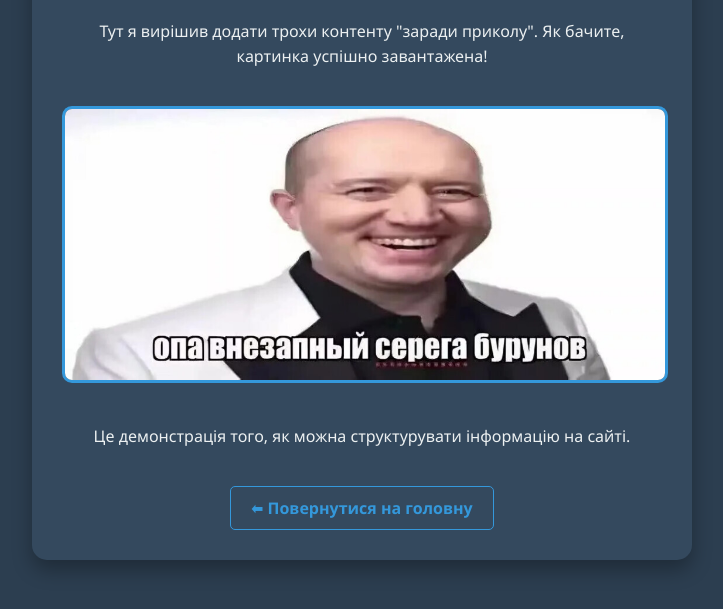
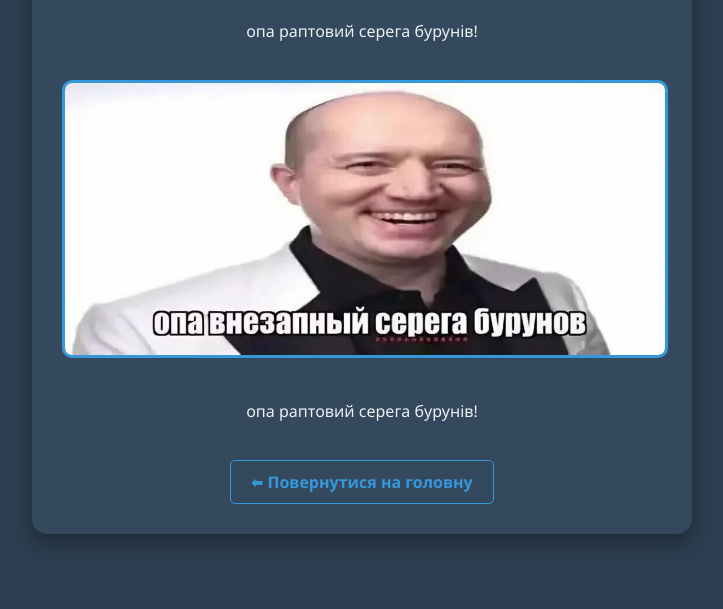
Before and after one commit to matdep13/work-x9787452j-project, a plain HTML site: page about.html in a window 1280 px wide. Shown: the part 147-756 px from the top of the page, without its empty margins (278-1001 px from the left). Drawn offline with Linux system fonts and the light colour scheme.

Commit message:
Update about.html

```diff
--- a/about.html
+++ b/about.html
@@ -3,7 +3,7 @@
 <head>
     <meta charset="UTF-8">
     <meta name="robots" content="noindex, nofollow">
-    <title>Про мене — Проєкт з інформатики</title>
+    <title>тут нет ничего интересного</title>
     <style>
         body {
             font-family: 'Segoe UI', Tahoma, Geneva, Verdana, sans-serif;
@@ -53,12 +53,12 @@
 <body>
     <div class="container">
         <h1>Друга сторінка сайту</h1>
-        <p>Тут я вирішив додати трохи контенту "заради приколу". Як бачите, картинка успішно завантажена!</p>
+        <p>опа раптовий серега бурунів!</p>
 
         <!-- Замени prikyol.jpg на реальное название своего файла с расширением! -->
         <img src="prikyol.jpg" alt="Моє круте зображення" class="cool-img">
 
-        <p>Це демонстрація того, як можна структурувати інформацію на сайті.</p>
+        <p>опа раптовий серега бурунів!</p>
 
         <a href="index.html" class="link-btn">⬅ Повернутися на головну</a>
     </div>
```
